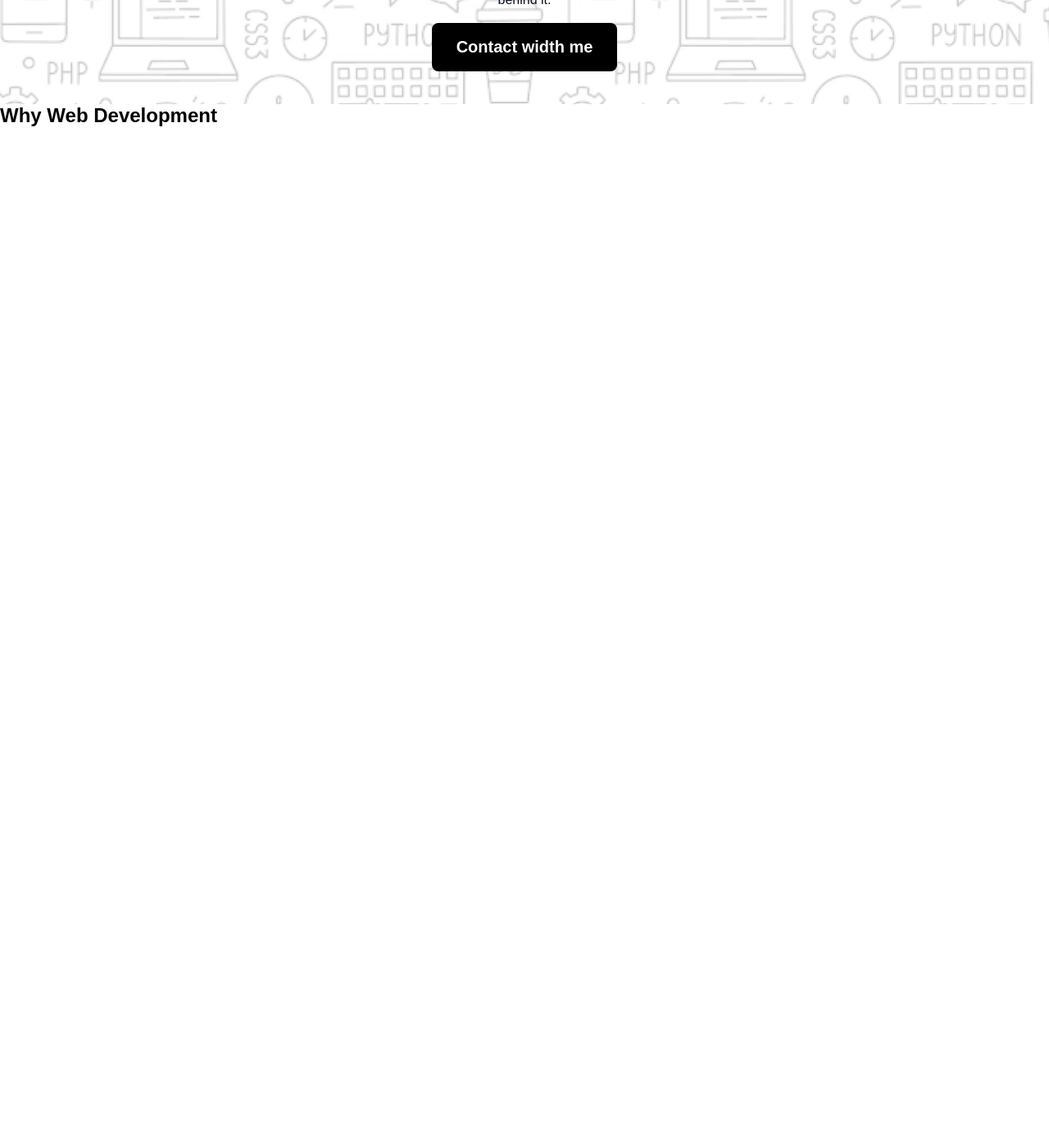
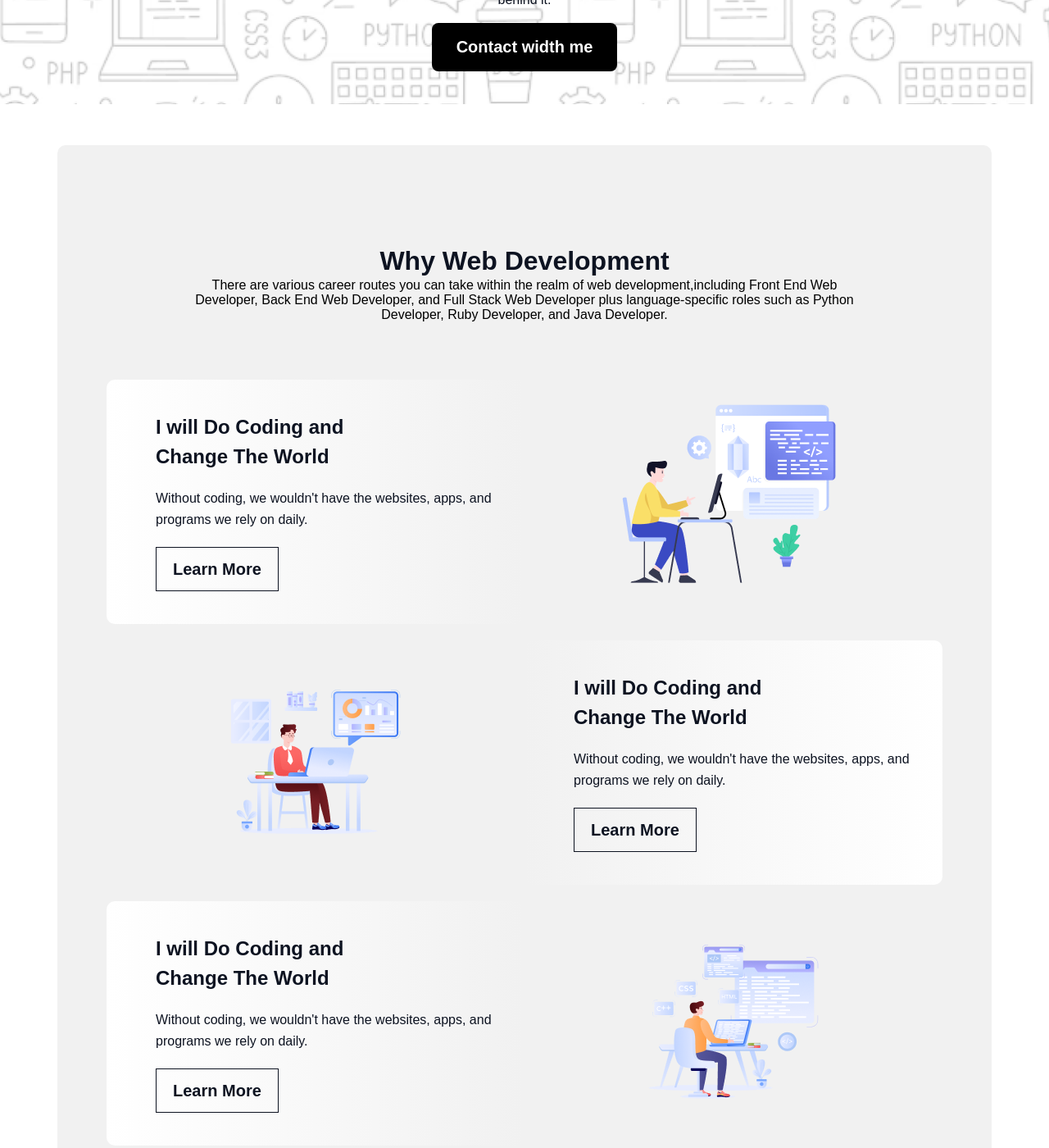
Before and after one commit to atiq9se/assignment-one, a plain HTML site: page index.html in a window 1280 px wide. Shown: the part 500-1900 px from the top of the page at 82% size. Before the commit the page ends 800 px from the top, so only its background shows below. Drawn offline with Linux system fonts and the light colour scheme; a web font is replaced by a local one.

Commit message:
Web development section completed

```diff
--- a/css/style.css
+++ b/css/style.css
@@ -15,7 +15,7 @@ body{
     font-family: "Azeret Mono", sans-serif;
 }
 
-/* Banner section part css start */
+/* BANNER SECTION CSS START */
 .banner-section{
     background-image: url(../images/hero-bg.png);
     background-position: center;
@@ -49,4 +49,68 @@ body{
     font-weight: 600;
     border-radius: 8px;
 }
-/* Banner section part css end */
+/*  BANNER SECTION CSS END */
+
+/* WEB DEVELOPMENT SECTION CSS START  */
+.web-development-container{
+    width: 1140px;
+    margin:50px auto;
+    background-color: #f1f1f1;
+    border-radius: 10px;
+    padding:50px 60px;
+}
+.web-development-title{
+    text-align: center;
+    padding:70px 100px 50px 100px;
+}
+.web-development-title h2{
+    font-size: 32px;
+    line-height: 42px;
+    color:#0D1321;
+}
+.web-development-part-one{
+    display: flex;
+    justify-content: space-between;
+    align-items: center;
+    margin-top:20px;
+}
+.web-development-part-one-content,
+.web-development-part-one-img{
+    flex:0 0 50%;
+}
+.web-development-part-one-img{
+    text-align: center;
+}
+.web-development-part-one-content{
+    padding:40px 20px 40px 60px;
+    background: linear-gradient(90deg, rgba(255,255,255,1) 0%, rgba(241,241,241,1) 100%);
+    border-radius: 10px;
+}
+.web-development-part-one-content h3, .web-development-part-two-content h3{
+    font-size: 24px;
+    line-height: 36px;
+    font-weight:700;
+    color:#0D1321;
+}
+.web-development-part-one-content p, .web-development-part-two-content p{
+    font-size: 16px;
+    line-height: 26px;
+    font-weight:400;
+    color:#0D1321;
+    padding:20px 0px;
+}
+.web-development-part-one-content a, .web-development-part-two-content a{
+    font-size: 20px;
+    line-height: 32px;
+    font-weight:600;
+    color:#0D1321;
+    display: inline-block;
+    padding: 10px 20px;
+    border:1px solid #0D1321;
+}
+.web-development-part-two-content{
+    padding:40px 20px 40px 60px;
+    background: linear-gradient(90deg, rgba(241,241,241,1) 0%, rgba(255,255,255,1) 100%);
+    border-radius: 10px;
+}
+/* WEB DEVELOPMENT SECTION CSS END  */
--- a/index.html
+++ b/index.html
@@ -36,13 +36,45 @@
         <div class="web-development-container">
             <div class="web-development-title">
                 <h2>Why Web Development</h2>
-                <p></p>
+                <p>There are various career routes you can take within
+                     the realm of web development,including Front End Web Developer,
+                     Back End Web Developer, and Full Stack Web Developer
+                      plus language-specific roles such as Python Developer, Ruby
+                      Developer, and Java Developer.</p>
             </div>
             <div class="web-development-part-one">
-
+                <div class="web-development-part-one-content">
+                    <h3>I will Do Coding and <br> Change The World</h3>
+                    <p>Without coding, we wouldn't have the websites,
+                         apps, and programs we rely on daily.</p>
+                    <a href="#">Learn More</a>
+                </div>
+                <div class="web-development-part-one-img">
+                    <img src="images/web-one.png" alt="">
+                </div>
             </div>
-            <div class="web-development-part-one"></div>
-            <div class="web-development-part-one"></div>
+            <div class="web-development-part-one">
+                <div class="web-development-part-one-img">
+                    <img src="images/web-two.png" alt="">
+                </div>
+                <div class="web-development-part-two-content">
+                    <h3>I will Do Coding and <br> Change The World</h3>
+                    <p>Without coding, we wouldn't have the websites,
+                         apps, and programs we rely on daily.</p>
+                    <a href="#">Learn More</a>
+                </div>
+            </div>
+            <div class="web-development-part-one">
+                <div class="web-development-part-one-content">
+                    <h3>I will Do Coding and <br> Change The World</h3>
+                    <p>Without coding, we wouldn't have the websites,
+                         apps, and programs we rely on daily.</p>
+                    <a href="#">Learn More</a>
+                </div>
+                <div class="web-development-part-one-img">
+                    <img src="images/web-three.png" alt="">
+                </div>
+            </div>
         </div>
      </section>
     <!-- WEB DEVELOPMENT SECTION END -->
```
Also changed, not shown: images/web-one.png (renamed from images/Layer_1.png), images/web-three.png (renamed from images/Group 4.png), images/web-two.png (renamed from images/Group 3.png).
